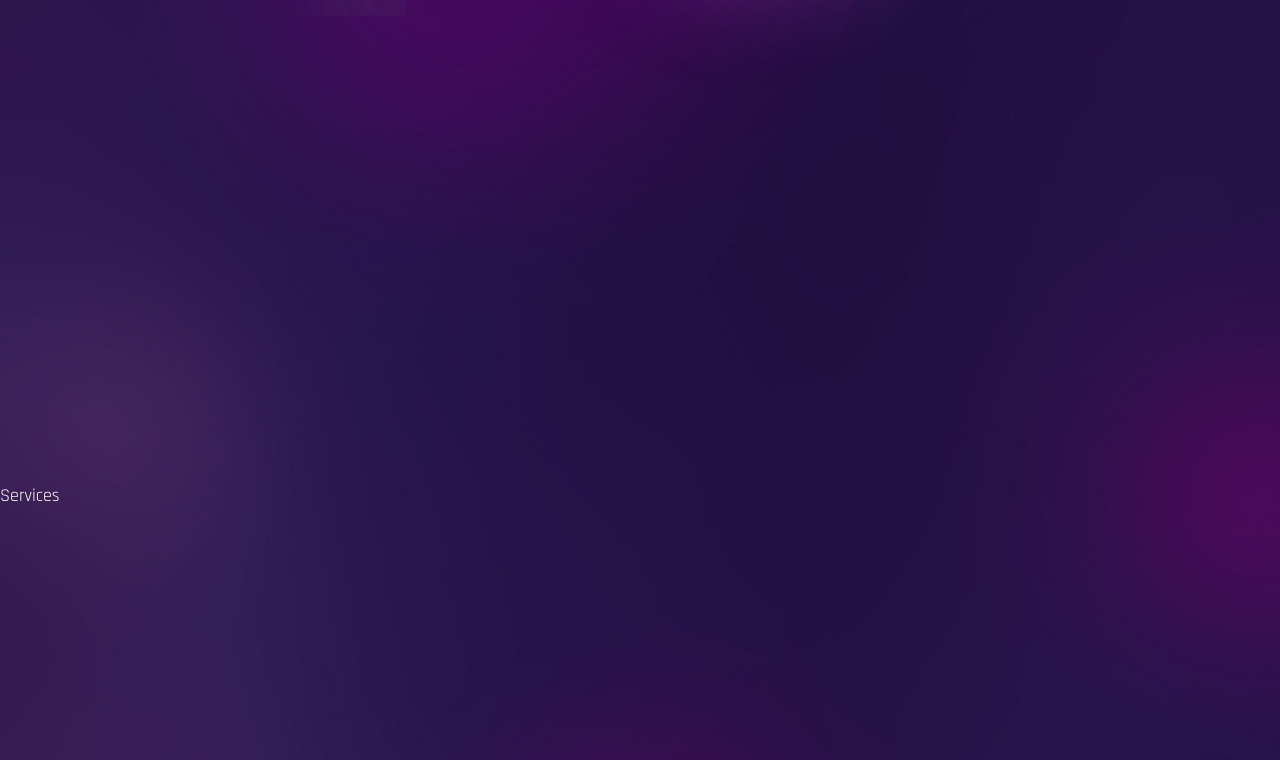
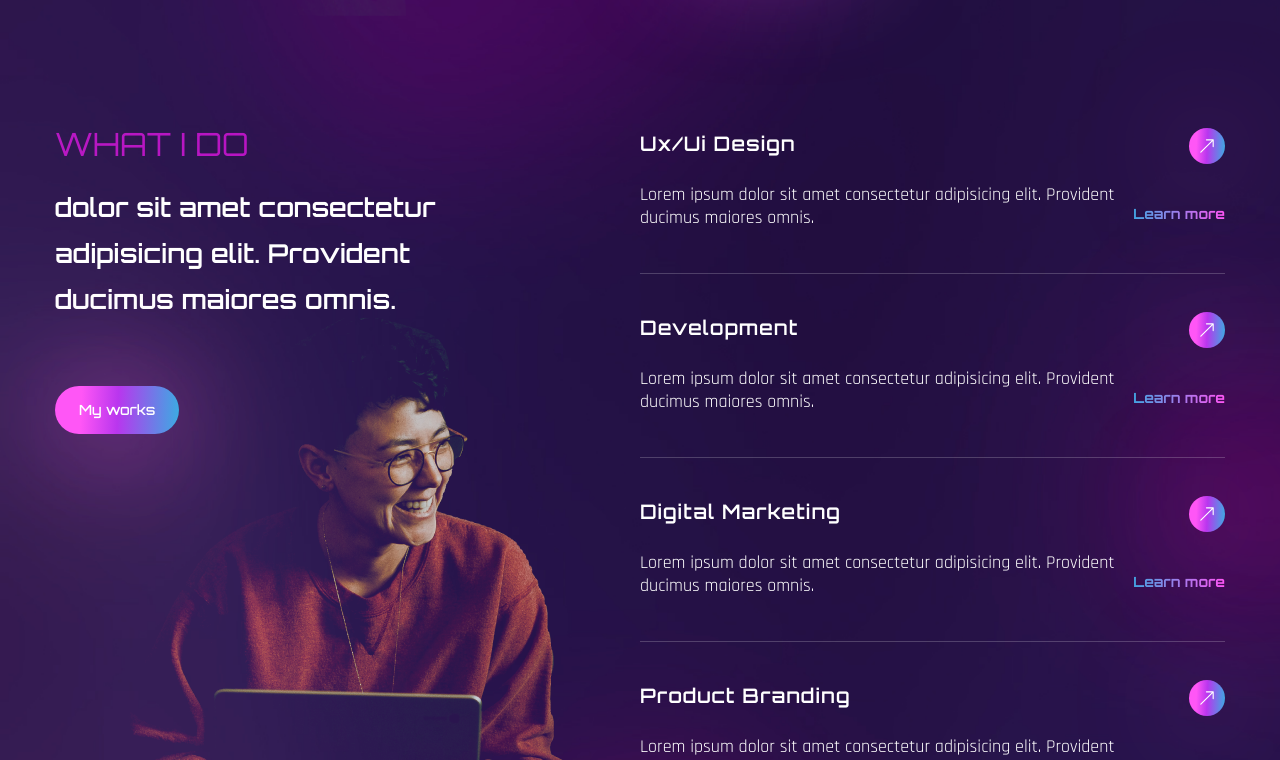
Before and after one commit to LokeshPereiro/Portfolio-Miguel, a React (Vite) app: page / in a window 1280 px wide. Shown: the part 1440-2200 px from the top of the page. Built offline with nearby package versions, Linux system fonts and the light colour scheme; a web font is replaced by a local one.

Commit message:
services  boilerplate

```diff
--- a/src/components/Services.jsx
+++ b/src/components/Services.jsx
@@ -1,10 +1,96 @@
-import React from "react";
+import { BsArrowUpRight } from "react-icons/bs";
+import { motion } from "framer-motion";
+import { fadeIn } from "../variants";
+import { Link } from "react-router-dom";
 
+const services = [
+  {
+    name: "Ux/Ui Design",
+    description:
+      "Lorem ipsum dolor sit amet consectetur adipisicing elit. Provident ducimus maiores omnis.",
+    link: "Learn more",
+  },
+  {
+    name: "Development",
+    description:
+      "Lorem ipsum dolor sit amet consectetur adipisicing elit. Provident ducimus maiores omnis.",
+    link: "Learn more",
+  },
+  {
+    name: "Digital Marketing",
+    description:
+      "Lorem ipsum dolor sit amet consectetur adipisicing elit. Provident ducimus maiores omnis.",
+    link: "Learn more",
+  },
+  {
+    name: "Product Branding",
+    description:
+      "Lorem ipsum dolor sit amet consectetur adipisicing elit. Provident ducimus maiores omnis.",
+    link: "Learn more",
+  },
+];
 const Services = () => {
   return (
-    <div className="section" id="services">
-      Services
-    </div>
+    <section className="section" id="services">
+      <div className="container mx-auto">
+        <div className="flex flex-col lg:flex-row">
+          {/* img & text */}
+          <motion.div
+            variants={fadeIn("right", 0.3)}
+            initial="hidden"
+            whileInView={"show"}
+            viewport={{ once: false, amount: 0.3 }}
+            className="flex-1 lg:bg-services lg:bg-bottom bg-no-repeat mix-blend-lighten mb-12 lg:mb-0"
+          >
+            <h2 className="h2 text-accent mb-6">What I Do</h2>
+            <h3 className="h3 max-w-[445px] mb-16">
+              dolor sit amet consectetur adipisicing elit. Provident ducimus
+              maiores omnis.{" "}
+            </h3>
+            <button className="btn btn-sm">My works</button>
+          </motion.div>
+          {/* services */}
+          <motion.div
+            variants={fadeIn("left", 0.5)}
+            initial="hidden"
+            whileInView={"show"}
+            viewport={{ once: false, amount: 0.3 }}
+            className="flex-1"
+          >
+            {/* list */}
+            {services.map((service, index) => {
+              const { name, description, link } = service;
+              return (
+                <div
+                  className="border-b border-white/20 h-[146px] mb-[38px] flex"
+                  key={index}
+                >
+                  <div className="max-w-[476px]">
+                    <h4 className="text-[20px] tracking-wider font-primary font-semibold mb-6">
+                      {name}
+                    </h4>
+                    <p className="font-secondary leading-tight">
+                      {description}
+                    </p>
+                  </div>
+                  <div className="flex flex-col flex-1 items-end">
+                    <Link
+                      to="#"
+                      className="btn w-9 h-9 mb-[40px] flex justify-center items-center"
+                    >
+                      <BsArrowUpRight />
+                    </Link>
+                    <Link to="#" className="text-gradient text-sm">
+                      {link}
+                    </Link>
+                  </div>
+                </div>
+              );
+            })}
+          </motion.div>
+        </div>
+      </div>
+    </section>
   );
 };
 
```
